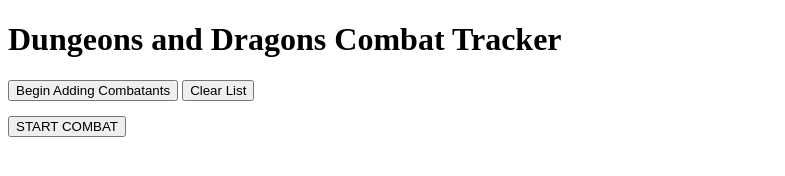
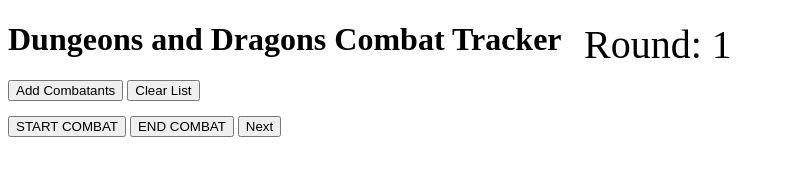
Before and after one commit to M0cha101/Combat_Tracker, a website built with Vite: page index.html in a window 1280 px wide. Both pictures are taken after a click on the button "START COMBAT". Shown: the whole page, without its empty margins (0-785 px from the left). Built offline with nearby package versions, Linux system fonts and the light colour scheme.

Commit message:
It now properly loops through all of the combatants and then increments the round number

```diff
--- a/index.html
+++ b/index.html
@@ -16,12 +16,14 @@
   <h1>Dungeons and Dragons Combat Tracker</h1>
 
   <div class="modal-buttons">
-    <button onclick="openModal()">Begin Adding Combatants</button>
-    <button onclick="resetCombat()">Clear List</button>
+    <button onclick="openModal()">Add Combatants</button>
+    <button onclick="clearList()">Clear List</button>
   </div>
 
   <div id="startModal" class="combat-modal">
     <button onclick="startCombat()">START COMBAT</button>
+    <button id="endCombatButton" onclick="endCombat()" hidden>END COMBAT</button>
+    <button id="nextButton" onclick="nextCombat()" hidden>Next</button>
   </div>
 
   <div
--- a/src/main.js
+++ b/src/main.js
@@ -9,12 +9,28 @@
 // then when that turn is over it should highlight or have an arrow pointing towards the next
 // person, once it reaches the last person, it should loop around to the first person again
 
-// If a combatant dies, it should either remove them or just put some sort of indicator
-// that they are dead, there should be a button that lets you end combat too
+
+//TODO:
+// 1. Indicator for a dead combatant, maybe a slash
+// 2. Way to move to the next person in combat, needs to loop around too and increment round number
+// 3. Need to create something attached to the card where you can enter how much damage is dealt to them or just make the
+// HP they have editable or something, or make a box for damage dealt and health given maybe, so when you put a number into either box it will
+// either add the health or subtract the health
+
+
+// Need to design a function that will take in the index of a card as well as the damage taken, then it can subtract
+// this amount from whatever box you click on, so in the for loop when you create the cards, you need to also
+// give it some sort of index that can be assigned and this will make it easier later to keep track of what card to
+// subtract the health from when you want someone to take damage, MAYBE LOOK UP SOMETHING ABOUT DATASET ATTRIBUTES OR WHATEVER
 
 
 let combatants = [];
-
+let reversedArray = [];
+let combat = false;
+let numberToAppend;
+let nextElement = 1;
+let previousElement;
+let cardIndex = 0;
 
 function openModal() {
   const modal = document.getElementById('myModal');
@@ -75,10 +91,12 @@
   const container = document.getElementById('combatant-list-container');
   container.innerHTML = "";
 
-  let reversedArray = combatants.reverse(); // Reverse the array so people with higher init are at the top
+  reversedArray = combatants.reverse(); // Reverse the array so people with higher init are at the top
 
   reversedArray.forEach((combatant) => {
     const card = document.createElement('div');
+    card.dataset.index = cardIndex; //MAKE SURE THIS CONVERTS FROM NUMBER TO STRING PROPERLY, JS SHOULD HANDLE IT??
+
     card.className = 'combatant-card'; /* This assigns it to the CSS class so it knows how to style it*/
     card.innerHTML = `
         <strong>${combatant.name}:</strong>
@@ -91,19 +109,21 @@
   })
 }
 
-function clearList(){
+function wipeList(){
   const container = document.getElementById('combatant-list-container');
+  const roundContainer = document.getElementById('round-container');
   container.innerHTML = "";
+  roundContainer.innerHTML = '';
 }
 
-function resetCombat(){
+function clearList(){
 
   //Maybe we can make a custom one later that is not so jank but this works for now
   let answer = window.confirm("Are you sure?");
 
   if(answer){
     combatants = [];
-    clearList();
+    wipeList();
   }
 }
 
@@ -113,11 +133,83 @@
 }
 
 function startCombat(){
+  // Check if there is 1 person or less, if there is then you cannot have combat with 1 person
+  // Highlight the first card green, so loop through the combatants reversed list and highlight green then
+  // undo the highlight when the user goes to the next person
+  // Add the rounds tracker at the top of the screen
+  // Add an end combat button when you start combat
 
-  // So when you begin combat, it needs to have some sort of indicator who is currently is on, maybe you can turn
-  // the card green if it is their turn? or you can have an arrow pointing to whoever it is, I think the green would
-  // be a better idea though easier to see
-  // so basically every turn it should just go through the list in order turning each card green until it reaches the end
-  // once it reaches the end it should go back to the beginning and then increment the rounds, so you also need to make
-  // something that keeps track of what round it is
+  combat = true;
+
+  const roundContainer = document.createElement('div');
+  numberToAppend = 1;
+  roundContainer.id = 'round-container';
+
+  roundContainer.style.position = 'absolute';
+  roundContainer.style.textAlign = 'center';
+  roundContainer.style.marginLeft = '45%';
+  roundContainer.style.fontSize = '250%';
+  roundContainer.style.font = 'bold';
+
+  roundContainer.textContent = "Round: ";
+
+  document.body.insertBefore(roundContainer, document.body.firstChild);
+  roundContainer.textContent += numberToAppend;
+
+  revealButton("endCombatButton");
+  revealButton("nextButton");
+
+  const container = document.getElementById('combatant-list-container')
+  const firstElement = container.firstElementChild;
+  firstElement.style.backgroundColor = 'rgba(0,255,0,0.4)';
+
 }
+
+function endCombat(){
+
+  let answer = window.confirm('Are you sure?');
+  if(answer){
+    wipeList()
+    combat = false;
+    //NEED TO ADD MORE TO THIS LATER THIS JUST ASKS IF YOU ARE SURE RIGHT NOW
+  }
+
+
+}
+
+function nextCombat(){
+
+  // so while the boolean combat is true, we need to highlight the next combatant in the html to green
+  // when it reaches the end of the loop it needs to increase the round number and then reset the loop back to the beginning
+  // basically the only thing this function does is highlight whoever's turn it is then go back to the beginning when it reaches
+  // the end
+
+  const container = document.getElementById('combatant-list-container')
+  const roundContainer = document.getElementById('round-container');
+  const childElements = container.children;
+
+  previousElement = nextElement -1;
+
+  childElements[nextElement].style.backgroundColor = 'rgba(0,255,0,0.4)';
+  if(previousElement >= 0){
+    childElements[previousElement].style.backgroundColor = 'rgba(0,0,0,0)';
+  }else{
+    childElements[childElements.length - 1].style.backgroundColor = 'rgba(0,0,0,0)';
+  }
+  nextElement++;
+
+  if(nextElement === childElements.length){
+    nextElement = 0;
+  }
+  if(nextElement === 1){
+    numberToAppend++;
+    roundContainer.textContent = "Round: " + numberToAppend;
+  }
+}
+
+function revealButton(button){
+  const but = document.getElementById(button);
+  if(but){
+    but.hidden = false;
+  }
+}
```
